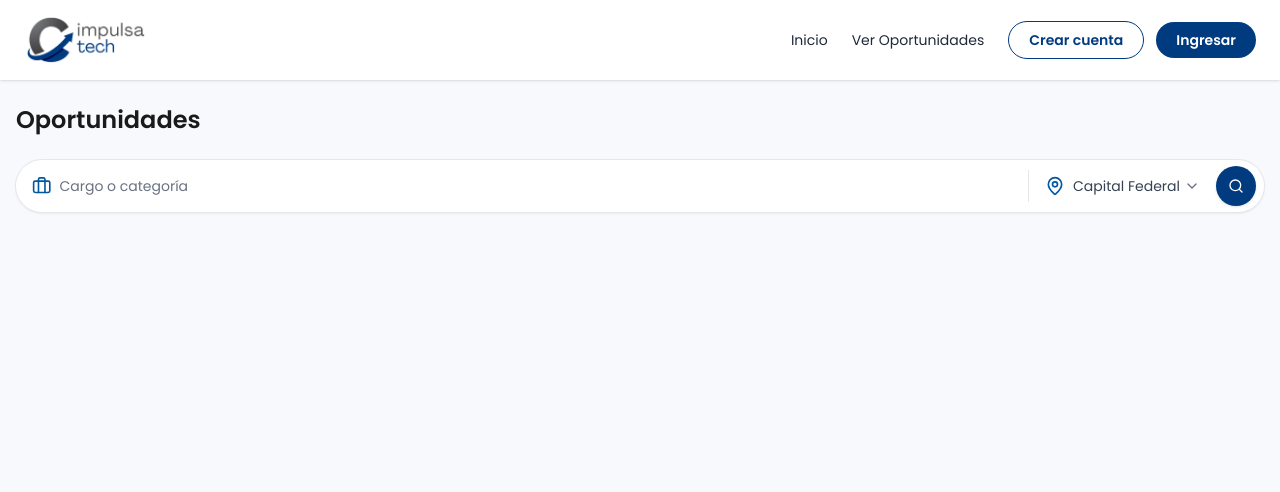
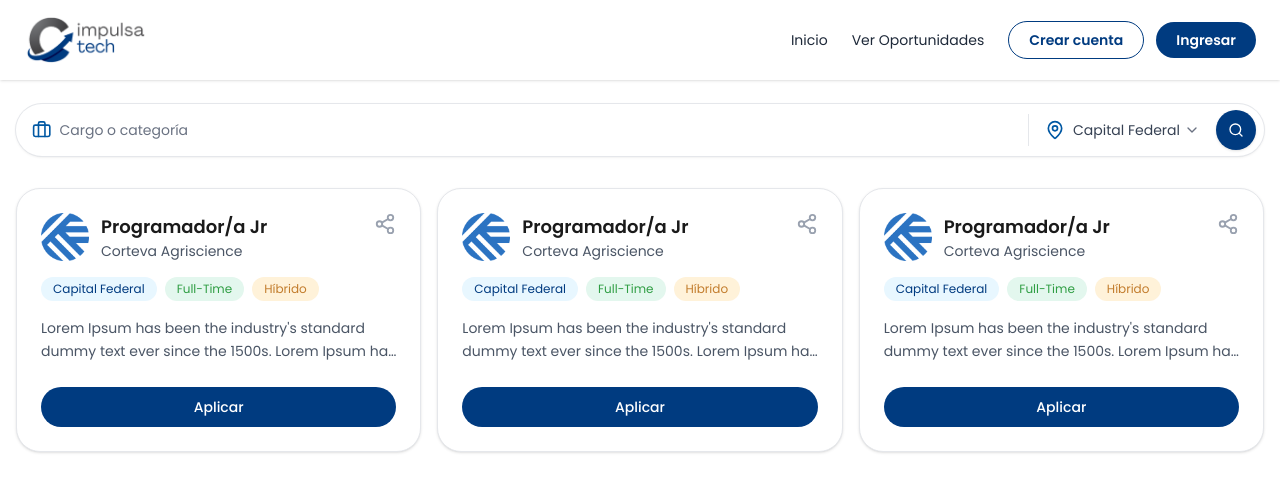
Before and after one commit to almendrasmaria/impulsa-tech, a React (Vite) app: page /oportunidades in a window 1280 px wide. Shown: the top 492 px of the page. Built offline with nearby package versions, Linux system fonts and the light colour scheme.

Commit message:
feat: agregar OpportunityCard en la página de oportunidades

```diff
--- a/src/components/index.ts
+++ b/src/components/index.ts
@@ -7,3 +7,4 @@ export { default as About } from './About';
 export { default as HowItWorks } from './HowItWorks';
 export { default as Contact } from './Contact';
 export { default as Footer } from './Footer';
+export { default as OpportunityCard } from './OpportunityCard';
--- a/src/pages/OpportunitiesPage.tsx
+++ b/src/pages/OpportunitiesPage.tsx
@@ -1,19 +1,26 @@
-import { Navbar, SearchBar } from "../components";
+import { Navbar, SearchBar, OpportunityCard } from "../components";
 
 const OpportunitiesPage = () => {
   return (
-    <div className="min-h-screen bg-[#F8F9FC]">
-      <header>
-        <Navbar variant="light" />
-      </header>
+    <div className="w-full overflow-hidden">
+      <Navbar variant="light" />
 
       <main className="max-w-7xl mx-auto px-4 py-6">
-        <h1 className="text-2xl font-semibold text-[#1A1A1A] mb-6">
-          Oportunidades
-        </h1>
+        <div className="mb-6 lg:hidden">
+          <SearchBar />
+        </div>
 
-        <SearchBar variant="light"/>
+        <div className="flex flex-col gap-6">
+          <div className="mb-2 hidden lg:block">
+            <SearchBar />
+          </div>
 
+          <div className="grid grid-cols-1 sm:grid-cols-2 md:grid-cols-3 gap-4">
+            <OpportunityCard />
+            <OpportunityCard />
+            <OpportunityCard />
+          </div>
+        </div>
       </main>
     </div>
   );
```
